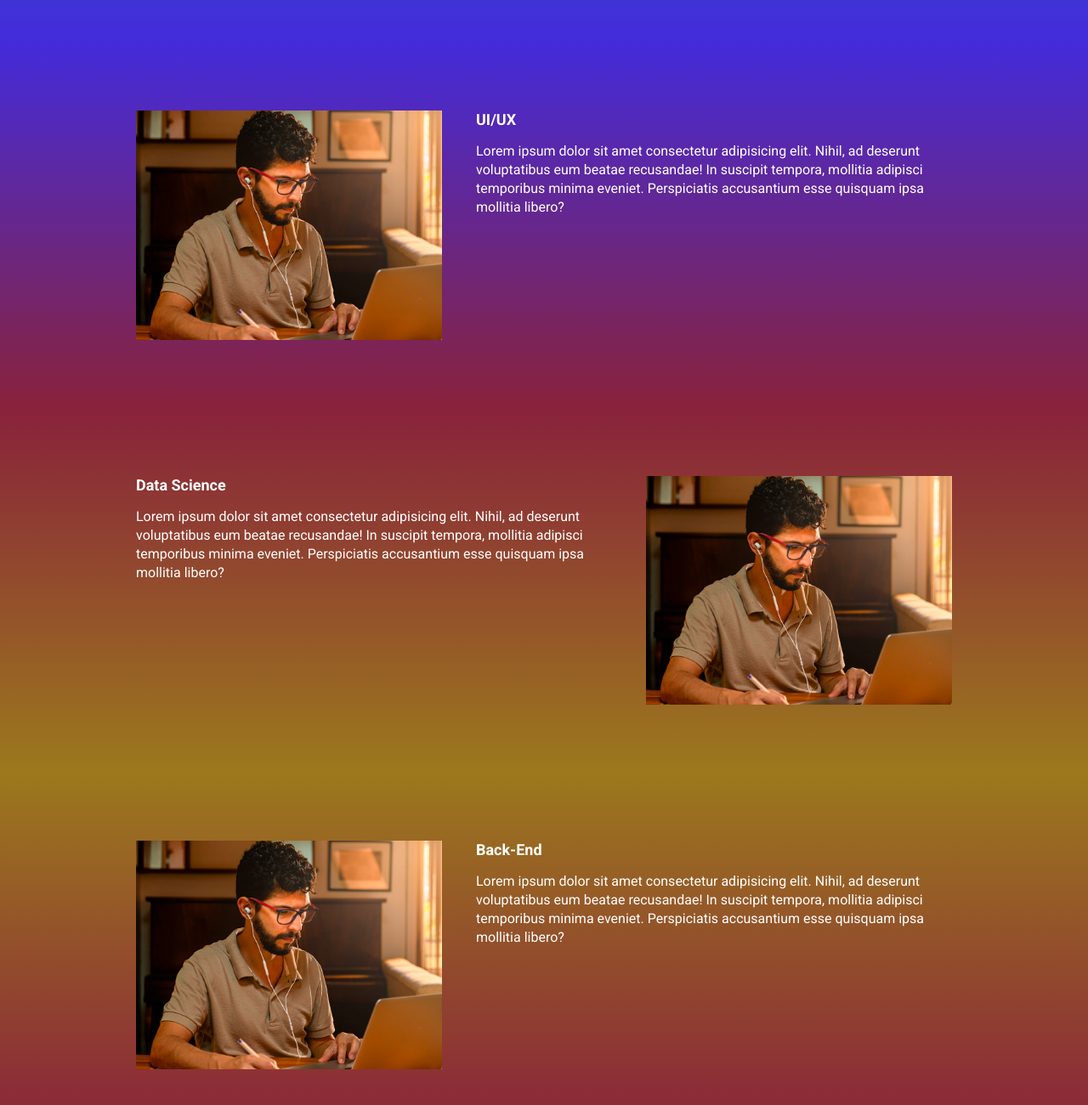
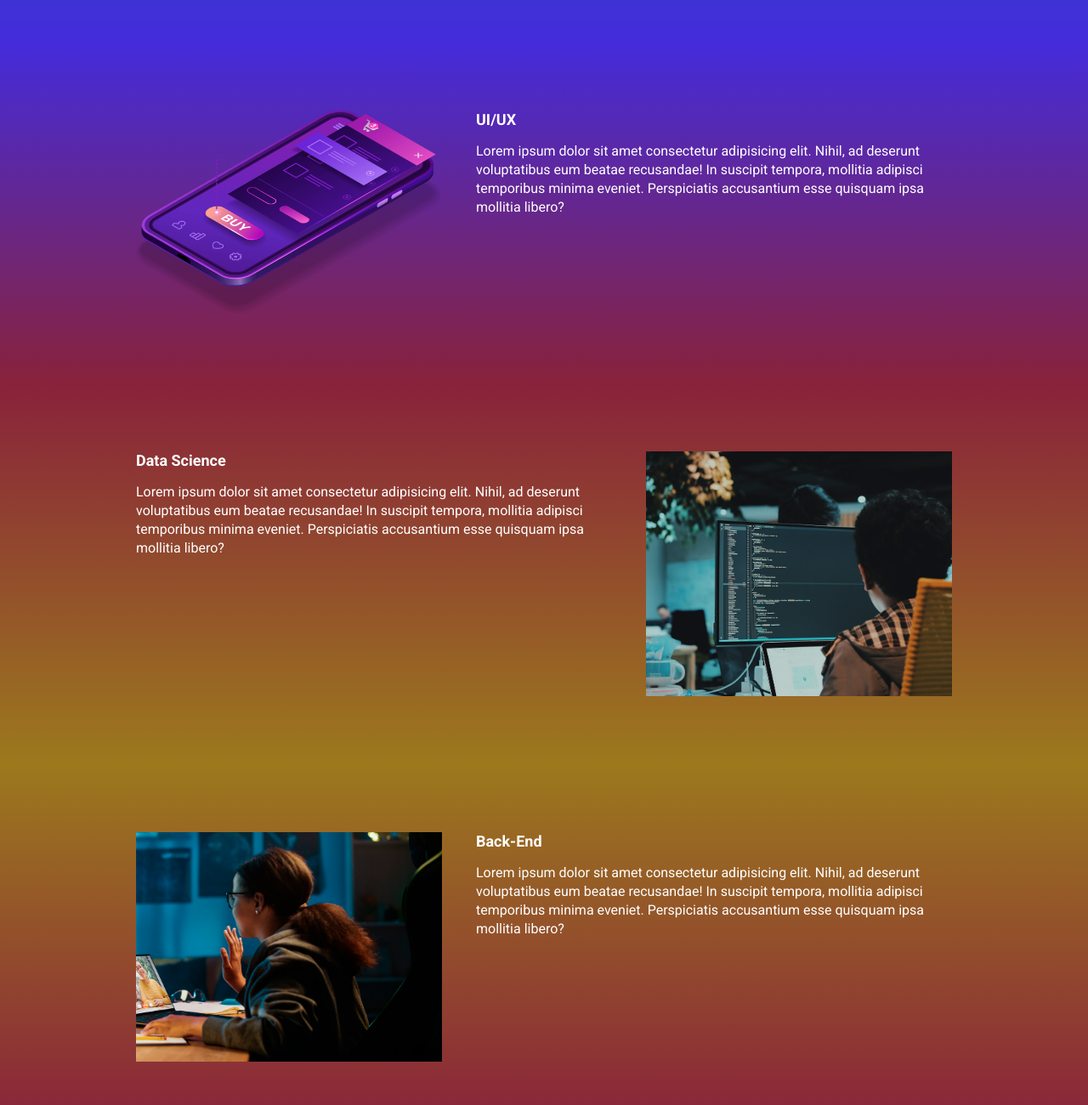
Before and after one commit to Miguel-Custodio/ebac_tech_talks, a website built with Parcel: page src/index.html in a window 1280 px wide. Shown: the part 940-2240 px from the top of the page at 85% size. Built offline with nearby package versions, Linux system fonts and the light colour scheme.

Commit message:
atualizando as imagens das demais secoces

```diff
--- a/src/index.html
+++ b/src/index.html
@@ -57,7 +57,7 @@
                     Lorem ipsum dolor sit amet consectetur adipisicing elit. Nihil, ad deserunt voluptatibus eum beatae recusandae! In suscipit tempora, mollitia adipisci temporibus minima eveniet. Perspiciatis accusantium esse quisquam ipsa mollitia libero?
                 </p>
             </div>
-            <img class="event__image" src="images/frontend.png" alt="Front-End">
+            <img class="event__image" src="images/ui-ux.png" alt="ui-ux">
         </div>
     </section>
     <section class="event event--data-science">
@@ -68,7 +68,7 @@
                     Lorem ipsum dolor sit amet consectetur adipisicing elit. Nihil, ad deserunt voluptatibus eum beatae recusandae! In suscipit tempora, mollitia adipisci temporibus minima eveniet. Perspiciatis accusantium esse quisquam ipsa mollitia libero?
                 </p>
             </div>
-            <img class="event__image" src="images/frontend.png" alt="Front-End">
+            <img class="event__image" src="images/data.png" alt="data">
         </div>
     </section>
     <section class="event event--backend event--image-left">
@@ -79,7 +79,7 @@
                     Lorem ipsum dolor sit amet consectetur adipisicing elit. Nihil, ad deserunt voluptatibus eum beatae recusandae! In suscipit tempora, mollitia adipisci temporibus minima eveniet. Perspiciatis accusantium esse quisquam ipsa mollitia libero?
                 </p>
             </div>
-            <img class="event__image" src="images/frontend.png" alt="Front-End">
+            <img class="event__image" src="images/backend.png" alt="backend">
         </div>
     </section>
 
```
